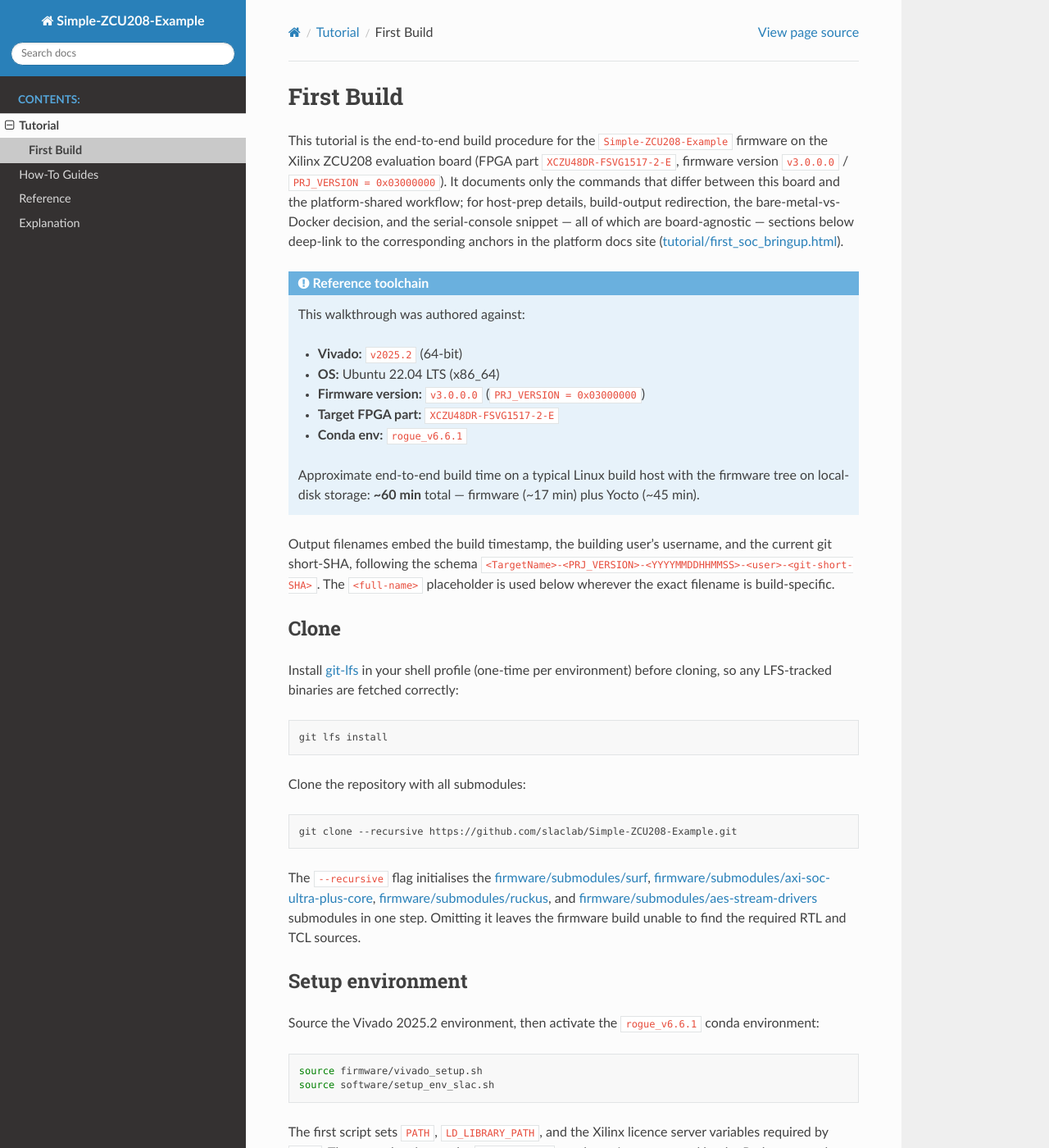
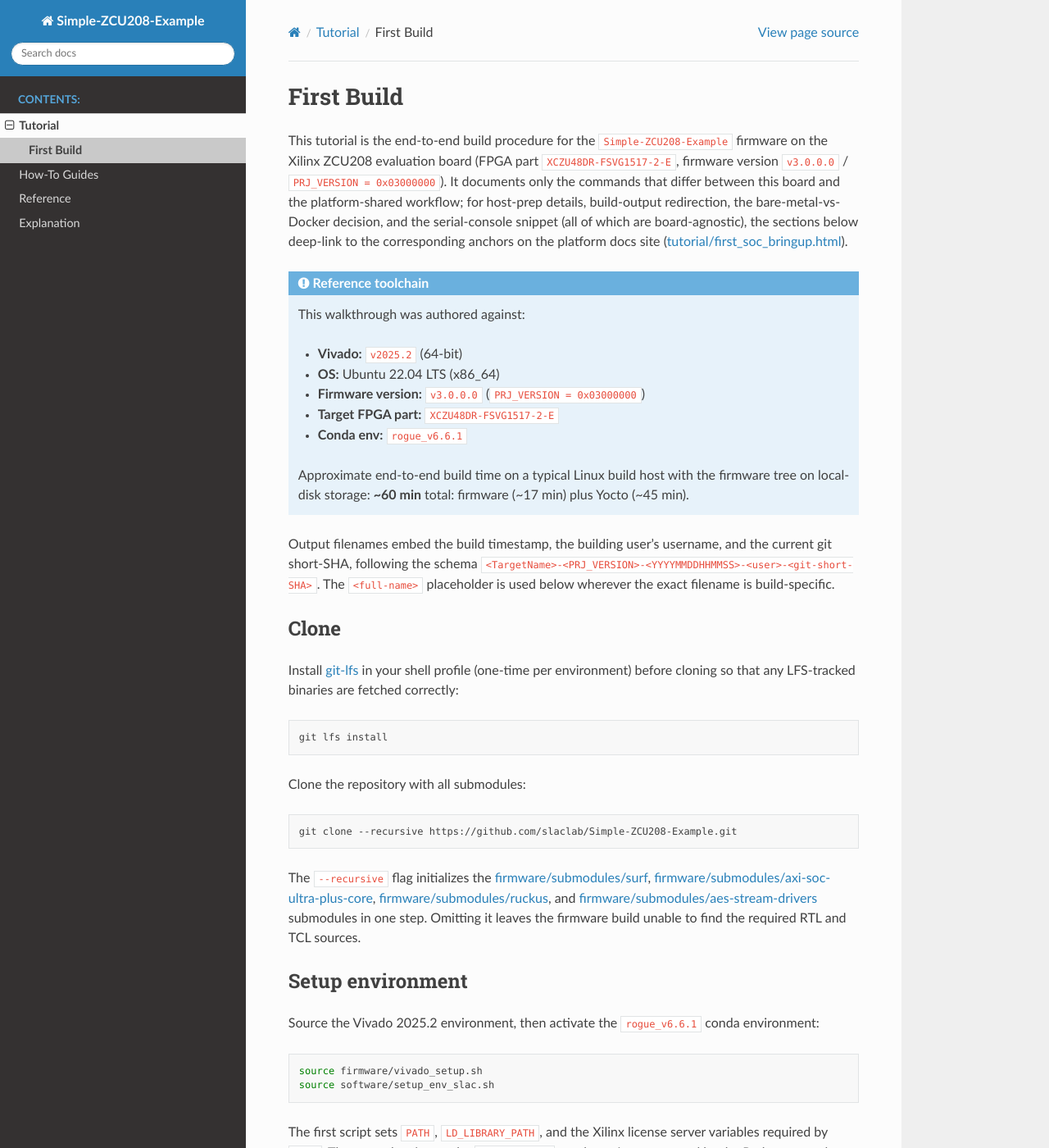
Before and after one commit to slaclab/Simple-ZCU208-Example, a Sphinx documentation site: the page built from docs/tutorial/first_build.rst, in a window 1280 px wide and 1400 px high. Shown: the whole window at 82% size. Built offline with Sphinx 7.4.7 and the Read the Docs theme 3.1.0, drawn with Linux system fonts in a browser that asks for light colours; some of the changed text lies outside the part shown.

Commit message:
docs: clean up documentation

```diff
--- a/docs/reference/app_pkg.rst
+++ b/docs/reference/app_pkg.rst
@@ -20,7 +20,7 @@
    * - ``DMA_SIZE_C``
      - ``2``
      - Number of DMA lanes. Lane 0 carries ADC/DAC ring buffer data;
-       lane 1 is hard-wired loopback for debug.
+       lane 1 is a hard-wired loopback for debug.
    * - ``AXIL_CLK_FREQ_C``
      - ``100.0E+6`` (Hz)
      - AXI-Lite clock frequency, register-access domain.
--- a/docs/reference/pyrogue_tree.rst
+++ b/docs/reference/pyrogue_tree.rst
@@ -65,7 +65,7 @@
 3. User-logic reset (``RFSoC.AxiSocCore.UserRst()``).
 4. LMK clock chip initialization (``Hardware.InitClock``).
 5. DSP-clock-stable wait (``RFSoC.AxiSocCore.DspRstWait()``).
-6. Application enable (``RFSoC.Application.enable.set(True)``) — only after
+6. Application enable (``RFSoC.Application.enable.set(True)``), only after
    the DSP clock is stable.
 7. RFDC initialization and MTS sync (``Rfdc.Init()`` and ``Rfdc.Mts.*``).
 8. Default YAML configuration load (``LoadConfig``).
@@ -75,8 +75,8 @@
 deliberately enabled only after step 5. Bypassing this order leaves the
 application reading registers in an unknown clock state.
 
-For platform-level PyRogue patterns — the ``AxiSocCore`` interface, the
-``Rfdc`` API, and the host-side ``RingBufferProcessor`` stream pipeline — see
+For platform-level PyRogue patterns (the ``AxiSocCore`` interface, the
+``Rfdc`` API, and the host-side ``RingBufferProcessor`` stream pipeline), see
 :hub:`reference/pyrogue_api.html`.
 
 Public package surface
--- a/docs/reference/rtl_top_entity.rst
+++ b/docs/reference/rtl_top_entity.rst
@@ -12,7 +12,7 @@
 maps physical board I/O to internal AXI buses and three clock domains:
 
 * **LMK ports:** ``lmkSync``, ``clkMuxSel``, ``i2c1Scl``, ``i2c1Sda`` (I2C
-  to on-board LMK clock chip).
+  to the on-board LMK clock chip).
 * **RF data converter ports:** ADC differential clock and data
   (``adcClkP/N``, ``adcP/N[7:0]``); DAC differential clock and data
   (``dacClkP/N``, ``dacP/N[7:0]``); SYSREF and PL clock differential pairs.
--- a/docs/tutorial/first_build.rst
+++ b/docs/tutorial/first_build.rst
@@ -7,8 +7,8 @@
 ``PRJ_VERSION = 0x03000000``). It documents only the commands that differ
 between this board and the platform-shared workflow; for host-prep details,
 build-output redirection, the bare-metal-vs-Docker decision, and the
-serial-console snippet — all of which are board-agnostic — sections below
-deep-link to the corresponding anchors in the platform docs site
+serial-console snippet (all of which are board-agnostic), the sections below
+deep-link to the corresponding anchors on the platform docs site
 (:hub:`tutorial/first_soc_bringup.html`).
 
 .. admonition:: Reference toolchain
@@ -22,7 +22,7 @@
    - **Conda env:** ``rogue_v6.6.1``
 
    Approximate end-to-end build time on a typical Linux build host with the
-   firmware tree on local-disk storage: **~60 min** total — firmware (~17 min)
+   firmware tree on local-disk storage: **~60 min** total: firmware (~17 min)
    plus Yocto (~45 min).
 
 Output filenames embed the build timestamp, the building user's username,
@@ -35,7 +35,7 @@
 -----
 
 Install `git-lfs <https://git-lfs.com>`_ in your shell profile (one-time per
-environment) before cloning, so any LFS-tracked binaries are fetched correctly:
+environment) before cloning so that any LFS-tracked binaries are fetched correctly:
 
 .. code-block:: bash
 
@@ -47,7 +47,7 @@
 
    git clone --recursive https://github.com/slaclab/Simple-ZCU208-Example.git
 
-The ``--recursive`` flag initialises the
+The ``--recursive`` flag initializes the
 :repo:`firmware/submodules/surf`,
 :repo:`firmware/submodules/axi-soc-ultra-plus-core`,
 :repo:`firmware/submodules/ruckus`, and
@@ -65,7 +65,7 @@
    source firmware/vivado_setup.sh
    source software/setup_env_slac.sh
 
-The first script sets ``PATH``, ``LD_LIBRARY_PATH``, and the Xilinx licence
+The first script sets ``PATH``, ``LD_LIBRARY_PATH``, and the Xilinx license
 server variables required by ``make``. The second activates the
 ``rogue_v6.6.1`` conda environment used by the Python control layer.
 
@@ -97,7 +97,7 @@
 
 .. note::
 
-   Your filename will differ — the build embeds the build timestamp, your
+   Your filename will differ: the build embeds the build timestamp, your
    username, and the current git short-SHA. ``PRJ_VERSION = 0x03000000``
    corresponds to firmware version ``v3.0.0.0`` and is tracked in
    :repo:`firmware/targets/shared_version.mk`.
@@ -140,9 +140,9 @@
 -------
 
 Once the Yocto build is complete, write the boot images to an SD card. The
-verified procedure — covering both the manual mount-and-copy recipe and the
+verified procedure, covering both the manual mount-and-copy recipe and the
 scripted ``CreateDiskImage.sh`` path
-(:hub:`how-to/sd_card_imaging.html`) — is documented on the platform
+(:hub:`how-to/sd_card_imaging.html`), is documented on the platform
 docs site at :hub:`tutorial/first_soc_bringup.html#sd-card`. The four files to
 copy live under
 ``firmware/build/YoctoProjects/SimpleZcu208Example/linux/``
```
Also changed, not shown: other parts of docs/reference/rtl_top_entity.rst (+1 -1 lines), docs/explanation/architecture.rst (+4 -4 lines), docs/reference/register_map.rst (+4 -4 lines).
